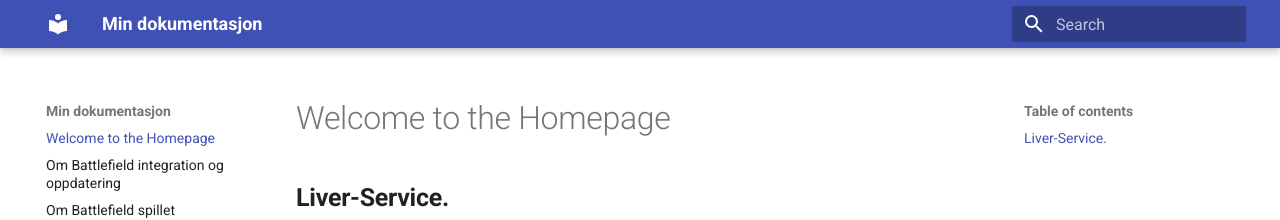
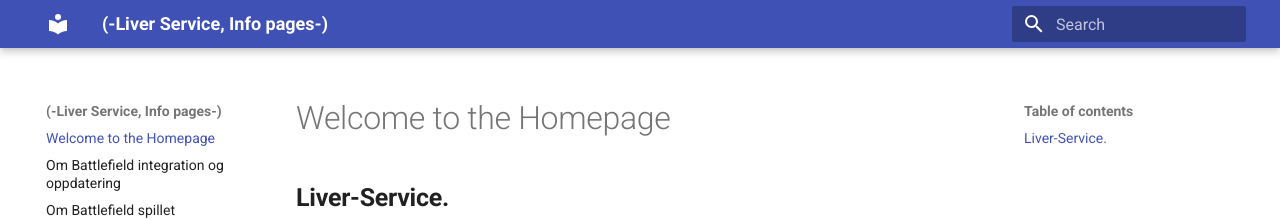
Before and after one commit to NikoWorldMan/Liver-Service, an MkDocs documentation site: the page built from Pages/docs/index.md, in a window 1280 px wide. Shown: the top 220 px of the page. Built offline with MkDocs 1.6.1 and Material for MkDocs 9.7.7, drawn with Linux system fonts in a browser that asks for light colours.

Commit message:
Title pages

```diff
--- a/Pages/mkdocs.yml
+++ b/Pages/mkdocs.yml
@@ -1,4 +1,4 @@
-site_name: Min dokumentasjon
+site_name: (-Liver Service, Info pages-)
 
 theme:
   name: material
```
